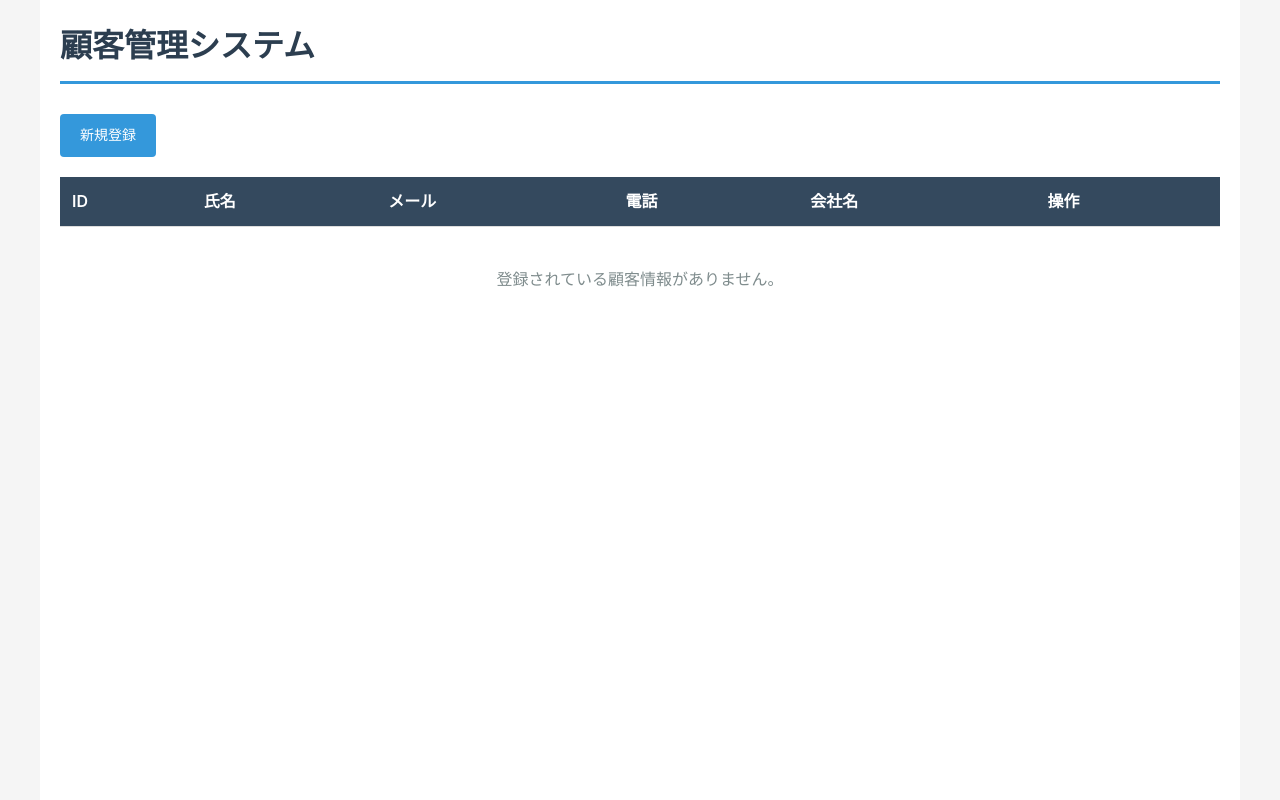
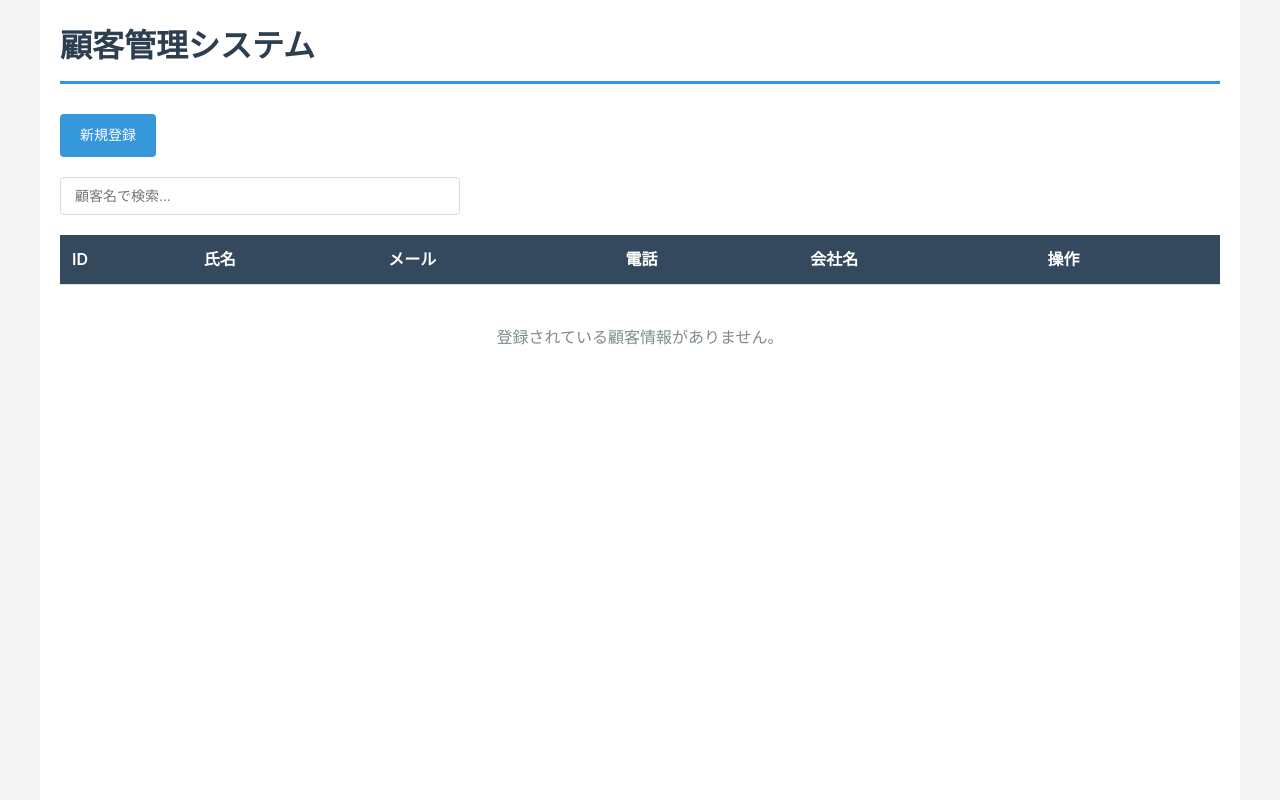
Before and after one commit to SasaTsune/hands-on, a Spring Boot app: page /customers in a window 1280 px wide. Run offline with Spring Boot 4, Linux system fonts and the light colour scheme; lists and menus that the app fills with data are empty.

Commit message:
feat: 顧客一覧画面に顧客名検索ボックスを追加
- 検索ボックスをテーブル上部に追加
- JavaScriptによるリアルタイムフィルタリング（部分一致、大文字小文字区別なし）
- 該当なし時のメッセージ表示
- 検索ボックスのスタイルを既存デザインに合わせて追加

Co-Authored-By: ささつつ <tsune55.mail@gmail.com>

```diff
--- a/src/main/resources/static/css/style.css
+++ b/src/main/resources/static/css/style.css
@@ -75,6 +75,26 @@ h1 {
 
 .actions {
     margin-bottom: 20px;
+}
+
+/* 検索ボックス */
+.search-box {
+    margin-bottom: 20px;
+}
+
+.search-box input[type="text"] {
+    width: 100%;
+    max-width: 400px;
+    padding: 10px 14px;
+    border: 1px solid #ddd;
+    border-radius: 4px;
+    font-size: 14px;
+}
+
+.search-box input[type="text"]:focus {
+    outline: none;
+    border-color: #3498db;
+    box-shadow: 0 0 0 2px rgba(52, 152, 219, 0.2);
 }
 
 /* テーブル */
--- a/src/main/resources/templates/list.html
+++ b/src/main/resources/templates/list.html
@@ -14,7 +14,11 @@
             <a th:href="@{/customers/new}" class="btn btn-primary">新規登録</a>
         </div>
 
-        <table>
+        <div class="search-box">
+            <input type="text" id="customerSearch" placeholder="顧客名で検索..." autocomplete="off">
+        </div>
+
+        <table id="customerTable">
             <thead>
                 <tr>
                     <th>ID</th>
@@ -47,6 +51,44 @@
         <div th:if="${#lists.isEmpty(customers)}" class="empty-message">
             <p>登録されている顧客情報がありません。</p>
         </div>
+
+        <div id="noSearchResults" class="empty-message" style="display: none;">
+            <p>該当する顧客が見つかりません。</p>
+        </div>
     </div>
+
+    <script>
+        document.addEventListener('DOMContentLoaded', function() {
+            var searchInput = document.getElementById('customerSearch');
+            var table = document.getElementById('customerTable');
+            var tbody = table ? table.querySelector('tbody') : null;
+            var noResults = document.getElementById('noSearchResults');
+
+            if (searchInput && tbody) {
+                searchInput.addEventListener('input', function() {
+                    var keyword = this.value.toLowerCase();
+                    var rows = tbody.querySelectorAll('tr');
+                    var visibleCount = 0;
+
+                    rows.forEach(function(row) {
+                        var nameCell = row.querySelectorAll('td')[1];
+                        if (nameCell) {
+                            var name = nameCell.textContent.toLowerCase();
+                            if (name.indexOf(keyword) !== -1) {
+                                row.style.display = '';
+                                visibleCount++;
+                            } else {
+                                row.style.display = 'none';
+                            }
+                        }
+                    });
+
+                    if (noResults) {
+                        noResults.style.display = (visibleCount === 0 && keyword.length > 0) ? '' : 'none';
+                    }
+                });
+            }
+        });
+    </script>
 </body>
 </html>
```
